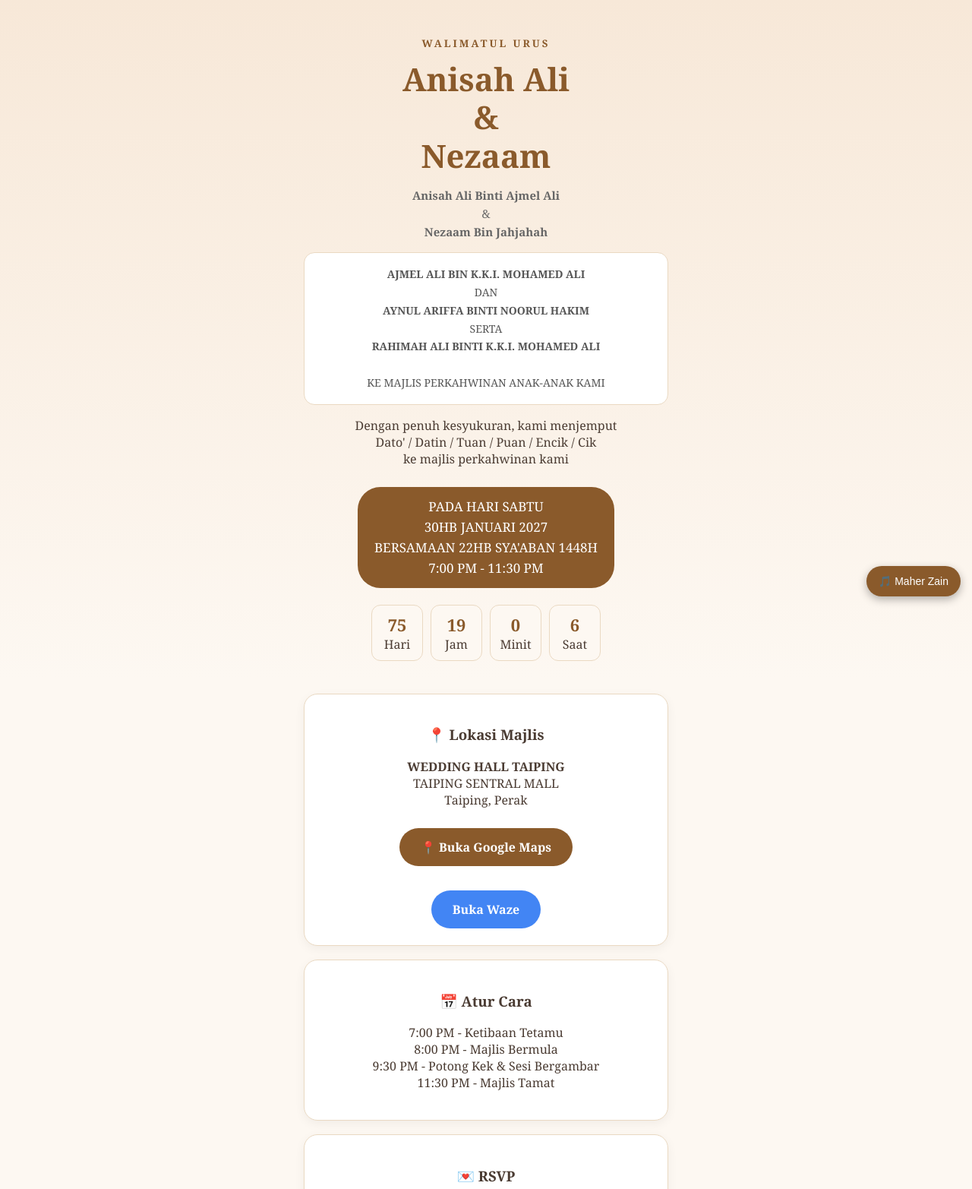
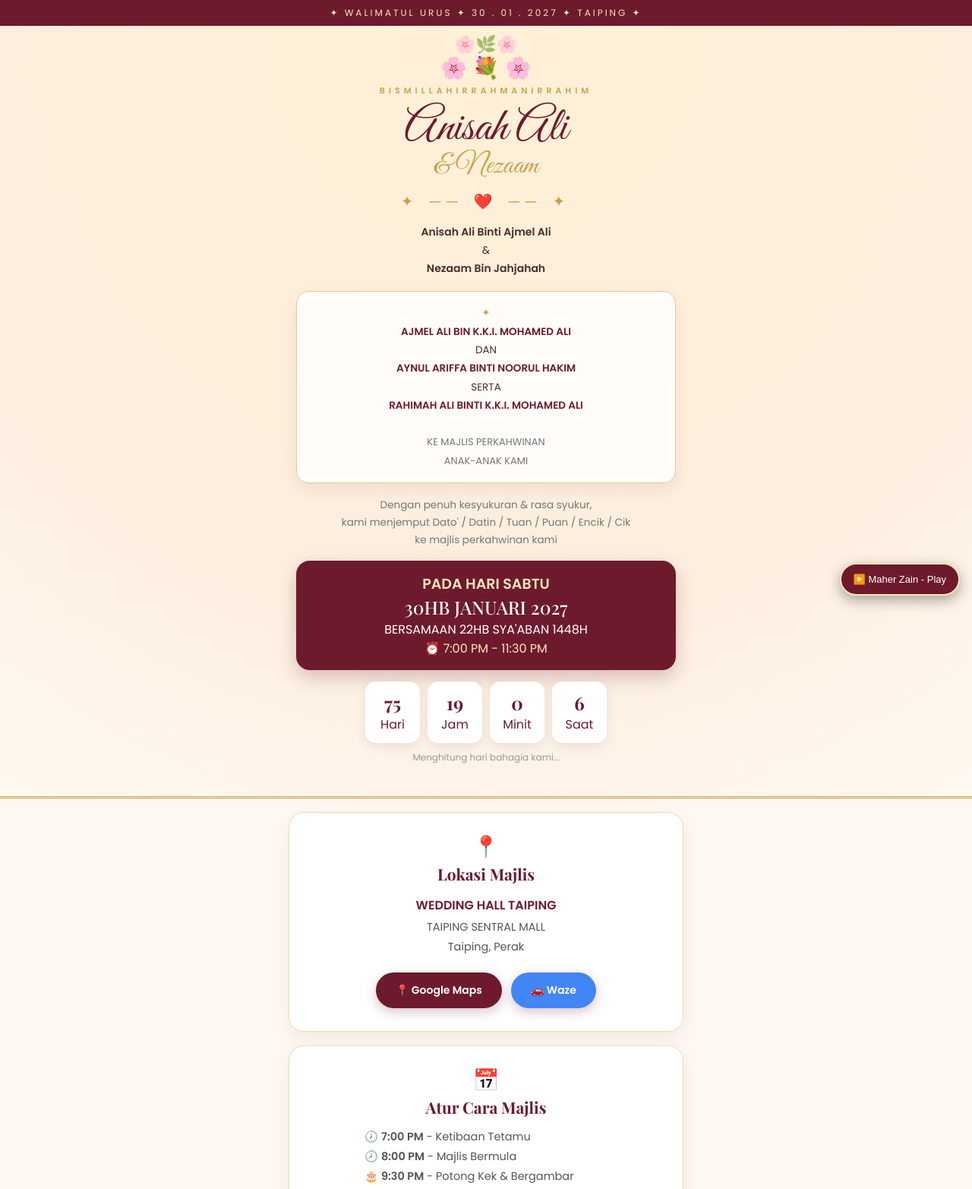
Before and after one commit to bathur1982/AnisahNezaamwedding, a plain HTML site: page index.html in a window 1280 px wide. Shown: the top 1565 px of the page at 76% size. Drawn offline with nearby package versions, Linux system fonts and the light colour scheme.

Commit message:
Update index.html

```diff
--- a/index.html
+++ b/index.html
@@ -1,47 +1,79 @@
 <!DOCTYPE html>
 <html lang="ms"><head><meta charset="UTF-8"><meta name="viewport" content="width=device-width,initial-scale=1">
 <title>Anisah Ali & Nezaam | 30 Januari 2027</title>
+<link href="https://fonts.googleapis.com/css2?family=Great+Vibes&family=Playfair+Display:wght@500;700&family=Poppins:wght@300;400;600&display=swap" rel="stylesheet">
 <style>
-*{box-sizing:border-box}body{font-family:Georgia,serif;text-align:center;background:#fdf8f2;color:#4a3b32;margin:0;padding:0}
-.hero{padding:45px 20px 25px;background:linear-gradient(#f7e8d8,#fdf8f2)}
-small{letter-spacing:3px;color:#8a5a2b;font-weight:bold}h1{font-size:42px;line-height:1.2;color:#8a5a2b;margin:12px 0}
-.full{font-size:15px;color:#666;line-height:1.6}
-.parents{font-size:14px;line-height:1.7;color:#555;background:#fff;border:1px solid #ead9c2;border-radius:14px;padding:16px;margin:15px auto;max-width:480px}
-.date{font-size:17px;background:#8a5a2b;color:#fff;display:inline-block;padding:12px 22px;border-radius:30px;margin:10px 0;line-height:1.6}
-.box{background:#fff;border:1px solid #ead9c2;border-radius:18px;padding:22px;margin:18px auto;max-width:480px;box-shadow:0 4px 14px rgba(0,0,0,.05)}
-.btn{display:inline-block;background:#8a5a2b;color:#fff;padding:14px 28px;border-radius:30px;text-decoration:none;font-weight:bold;margin-top:10px}
-.btn2{background:#25D366}.count{display:flex;justify-content:center;gap:10px;margin-top:12px}.count div{background:#fdf8f2;border:1px solid #ead9c2;border-radius:12px;padding:10px;width:68px}.count b{font-size:22px;display:block;color:#8a5a2b}
-input,select{width:100%;padding:12px;margin:8px 0;border:1px solid #ddd;border-radius:10px;font-size:15px}
-.footer{font-size:13px;color:#999;padding:20px;line-height:1.7}
-.contact a{display:block;color:#8a5a2b;text-decoration:none;font-weight:bold;padding:8px;background:#fdf8f2;border-radius:10px;margin:6px 0}
-.music{position:fixed;bottom:15px;right:15px;z-index:99;background:#8a5a2b;color:#fff;border:none;padding:12px 16px;border-radius:50px;font-size:14px;box-shadow:0 4px 12px rgba(0,0,0,.3);cursor:pointer}
+*{box-sizing:border-box}body{font-family:'Poppins',sans-serif;text-align:center;background:#fff8f0;color:#4a2c2a;margin:0}
+.topbar{background:#6d1a2d;color:#f9e6b8;padding:8px;font-size:12px;letter-spacing:3px}
+.hero{padding:35px 18px 30px;background:radial-gradient(circle at top,#fff0d6,#fdeede 60%,#fff8f0);border-bottom:3px double #c9a24b;position:relative;overflow:hidden}
+.hero:before{content:"🌸🌿🌸";position:absolute;top:8px;left:0;right:0;font-size:22px;opacity:.6}
+.script{font-family:'Great Vibes',cursive;font-size:62px;line-height:1;color:#6d1a2d;margin:10px 0 0}
+.script2{font-family:'Great Vibes',cursive;font-size:38px;color:#c9a24b;margin:-5px 0 5px}
+h2{font-family:'Playfair Display',serif;font-size:20px;letter-spacing:2px;margin:5px 0}
+.parents{background:rgba(255,255,255,.85);border:1px solid #e8c99a;border-radius:16px;padding:16px;margin:18px auto;max-width:500px;line-height:1.8;font-size:13.5px;box-shadow:0 8px 20px rgba(109,26,45,.08)}
+.parents b{color:#6d1a2d}
+.datebox{background:#6d1a2d;color:#fff;border-radius:18px;padding:16px;margin:15px auto;max-width:500px;box-shadow:0 10px 25px rgba(109,26,45,.25)}
+.datebox b{color:#f9e6b8;font-size:19px}
+.count{display:flex;justify-content:center;gap:10px;margin-top:14px}.count div{background:#fff;color:#6d1a2d;border-radius:14px;padding:12px 0;width:72px;box-shadow:0 5px 15px rgba(0,0,0,.08)}.count b{font-size:24px;display:block;font-family:'Playfair Display',serif}
+.box{background:#fff;border:1px solid #f0d9b5;border-radius:20px;padding:24px;margin:18px 12px;box-shadow:0 8px 25px rgba(0,0,0,.06);max-width:520px;margin-left:auto;margin-right:auto}
+.box h3{font-family:'Playfair Display',serif;color:#6d1a2d;font-size:21px;margin:0 0 12px}
+.box p{line-height:1.8;font-size:14.5px;color:#555}
+.btn{display:inline-block;background:#6d1a2d;color:#fff;padding:13px 26px;border-radius:30px;text-decoration:none;font-weight:600;margin:6px;font-size:14px;box-shadow:0 5px 15px rgba(109,26,45,.25)}
+.btn-gold{background:#c9a24b;color:#fff}.btn-blue{background:#4285F4}.btn2{background:#25D366}
+input,select{width:100%;padding:13px;margin:7px 0;border:1px solid #e8c99a;border-radius:12px;font-size:14px;background:#fffdf8}
+.divider{font-size:20px;color:#c9a24b;letter-spacing:8px;margin:8px 0}
+.contact a{display:block;color:#6d1a2d;text-decoration:none;font-weight:600;padding:11px;background:#fff8f0;border:1px solid #f0d9b5;border-radius:12px;margin:7px 0}
+.music{position:fixed;bottom:16px;right:16px;z-index:99;background:#6d1a2d;color:#fff;border:2px solid #f9e6b8;padding:12px 16px;border-radius:50px;font-size:13px;box-shadow:0 6px 18px rgba(0,0,0,.35);cursor:pointer}
+.footer{padding:25px 15px 70px;font-size:13px;color:#999;line-height:1.8}
+.flower{font-size:28px}
 </style></head><body>
-<button class="music" onclick="window.open('https://www.youtube.com/results?search_query=Maher+Zain+Baraka+Allahu+Lakuma','_blank')">🎵 Maher Zain</button>
+<div class="topbar">✦ WALIMATUL URUS ✦ 30 . 01 . 2027 ✦ TAIPING ✦</div>
+<audio id="lagu" loop preload="auto"><source src="https://cdn.pixabay.com/audio/2024/05/27/audio_8e2b0e2c0a.mp3" type="audio/mpeg"></audio>
+<button class="music" id="btnLagu" onclick="var a=document.getElementById('lagu');if(a.paused){a.play();this.innerHTML='⏸️ Maher Zain - Pause'}else{a.pause();this.innerHTML='▶️ Maher Zain - Play'}">▶️ Maher Zain - Play</button>
+
 <div class="hero">
-<small>WALIMATUL URUS</small>
-<h1>Anisah Ali<br>&<br>Nezaam</h1>
-<p class="full"><b>Anisah Ali Binti Ajmel Ali</b><br>&<br><b>Nezaam Bin Jahjahah</b></p>
+<div class="flower">🌸 💐 🌸</div>
+<div style="letter-spacing:5px;font-size:11px;color:#c9a24b;font-weight:600">BISMILLAHIRRAHMANIRRAHIM</div>
+<div class="script">Anisah Ali</div>
+<div class="script2">& Nezaam</div>
+<div class="divider">✦ ── ❤️ ── ✦</div>
+<p style="font-size:14px;line-height:1.7"><b>Anisah Ali Binti Ajmel Ali</b><br>&<br><b>Nezaam Bin Jahjahah</b></p>
 <div class="parents">
-<b>AJMEL ALI BIN K.K.I. MOHAMED ALI</b><br>DAN<br><b>AYNUL ARIFFA BINTI NOORUL HAKIM</b><br>SERTA<br><b>RAHIMAH ALI BINTI K.K.I. MOHAMED ALI</b><br><br>KE MAJLIS PERKAHWINAN ANAK-ANAK KAMI
+<span style="color:#c9a24b">✦</span><br>
+<b>AJMEL ALI BIN K.K.I. MOHAMED ALI</b><br>DAN<br><b>AYNUL ARIFFA BINTI NOORUL HAKIM</b><br>SERTA<br><b>RAHIMAH ALI BINTI K.K.I. MOHAMED ALI</b><br><br>
+<span style="font-size:13px;color:#777">KE MAJLIS PERKAHWINAN<br>ANAK-ANAK KAMI</span>
 </div>
-<p>Dengan penuh kesyukuran, kami menjemput<br>Dato' / Datin / Tuan / Puan / Encik / Cik<br>ke majlis perkahwinan kami</p>
-<div class="date">PADA HARI SABTU<br>30HB JANUARI 2027<br>BERSAMAAN 22HB SYA'ABAN 1448H<br>7:00 PM - 11:30 PM</div>
+<p style="font-size:13.5px;color:#777;line-height:1.7">Dengan penuh kesyukuran & rasa syukur,<br>kami menjemput Dato' / Datin / Tuan / Puan / Encik / Cik<br>ke majlis perkahwinan kami</p>
+<div class="datebox">
+<b>PADA HARI SABTU</b><br>
+<span style="font-size:24px;font-family:'Playfair Display',serif">30HB JANUARI 2027</span><br>
+BERSAMAAN 22HB SYA'ABAN 1448H<br>
+<span style="color:#f9e6b8">⏰ 7:00 PM - 11:30 PM</span>
+</div>
 <div class="count"><div><b id="d">0</b>Hari</div><div><b id="h">0</b>Jam</div><div><b id="m">0</b>Minit</div><div><b id="s">0</b>Saat</div></div>
+<p style="font-size:12px;color:#999;margin-top:10px">Menghitung hari bahagia kami...</p>
 </div>
-<div class="box"><h3>📍 Lokasi Majlis</h3><p><b>WEDDING HALL TAIPING</b><br>TAIPING SENTRAL MALL<br>Taiping, Perak</p><a class="btn" href="https://maps.google.com/?q=Taiping+Sentral+Mall+Taiping">📍 Buka Google Maps</a><br><br><a class="btn" style="background:#4285F4" href="https://waze.com/ul?q=Taiping%20Sentral%20Mall%20Taiping">Buka Waze</a></div>
-<div class="box"><h3>📅 Atur Cara</h3><p>7:00 PM - Ketibaan Tetamu<br>8:00 PM - Majlis Bermula<br>9:30 PM - Potong Kek & Sesi Bergambar<br>11:30 PM - Majlis Tamat</p></div>
-<div class="box"><h3>💌 RSVP</h3><p>Sila sahkan kehadiran sebelum <b>5 Januari 2027</b></p>
+
+<div class="box"><div class="flower">📍</div><h3>Lokasi Majlis</h3><p><b style="color:#6d1a2d;font-size:16px">WEDDING HALL TAIPING</b><br>TAIPING SENTRAL MALL<br>Taiping, Perak</p><a class="btn" href="https://maps.google.com/?q=Taiping+Sentral+Mall+Taiping">📍 Google Maps</a><a class="btn btn-blue" href="https://waze.com/ul?q=Taiping%20Sentral%20Mall%20Taiping">🚗 Waze</a></div>
+
+<div class="box"><div class="flower">📅</div><h3>Atur Cara Majlis</h3><p style="text-align:left;max-width:320px;margin:auto">🕖 <b>7:00 PM</b> - Ketibaan Tetamu<br>🕗 <b>8:00 PM</b> - Majlis Bermula<br>🎂 <b>9:30 PM</b> - Potong Kek & Bergambar<br>🌙 <b>11:30 PM</b> - Majlis Tamat</p></div>
+
+<div class="box"><div class="flower">💌</div><h3>RSVP</h3><p>Sila sahkan kehadiran sebelum<br><b style="color:#6d1a2d">5 Januari 2027</b></p>
 <input id="nama" placeholder="Nama Penuh Anda">
-<select id="hadir"><option>Akan Hadir</option><option>Tidak Dapat Hadir</option></select>
+<select id="hadir"><option>Akan Hadir ❤️</option><option>Tidak Dapat Hadir 😢</option></select>
 <input id="pax" type="number" placeholder="Bilangan Tetamu (cth: 2)">
 <a class="btn btn2" href="#" onclick="var n=document.getElementById('nama').value;var h=document.getElementById('hadir').value;var p=document.getElementById('pax').value;window.open('https://wa.me/60178122817?text='+encodeURIComponent('Assalamualaikum, saya '+n+' - '+h+' ('+p+' orang) untuk majlis Anisah Ali & Nezaam 30 Jan 2027'));return false;">Hantar RSVP WhatsApp</a></div>
-<div class="box contact"><h3>📞 Hubungi</h3>
-<a href="https://wa.me/60194341017">1. Ajmel Ali - 019-434 1017</a>
-<a href="https://wa.me/60178122817">2. Azharul Ali - 017-812 2817</a>
-<a href="https://wa.me/60177249102">3. Arif - 017-724 9102</a>
+
+<div class="box"><div class="flower">📞</div><h3>Hubungi Kami</h3>
+<a class="contact" href="https://wa.me/60194341017" style="text-decoration:none"><span>1. Ajmel Ali - 019-434 1017</span></a>
+<a class="contact" href="https://wa.me/60178122817" style="text-decoration:none"><span>2. Azharul Ali - 017-812 2817</span></a>
+<a class="contact" href="https://wa.me/60177249102" style="text-decoration:none"><span>3. Arif - 017-724 9102</span></a>
 </div>
-<div class="box"><h3>💝 Doa Buat Pengantin</h3><p><i>"Barakallahu laka wa baraka alaika wa jama'a bainakuma fii khair"</i><br>Semoga Allah memberkati kamu dan menghimpunkan kamu berdua dalam kebaikan.</p></div>
-<div class="box"><h3>🤲 Turut Mengundang</h3><p><b>TUAN JAHJAH BIN MOHAMED YUNOOS<br>DAN SEISI KELUARGA</b></p></div>
-<p class="footer"><b>Terima Kasih</b><br>Anisah Ali Binti Ajmel Ali & Nezaam Bin Jahjahah<br>30.01.2027 • Taiping<br>Terima Kasih Kerana Sudi Hadir ❤️</p>
+
+<div class="box"><div class="flower">💝</div><h3>Doa Buat Pengantin</h3><p><i style="color:#6d1a2d">"Barakallahu laka wa baraka alaika<br>wa jama'a bainakuma fii khair"</i><br><br>Semoga Allah memberkati kamu<br>dan menghimpunkan kamu berdua dalam kebaikan.</p></div>
+
+<div class="box"><div class="flower">🤲</div><h3>Turut Mengundang</h3><p><b style="color:#6d1a2d">TUAN JAHJAH BIN MOHAMED YUNOOS<br>DAN SEISI KELUARGA</b></p></div>
+
+<div class="footer"><div class="divider">✦ ✦ ✦</div><b style="color:#6d1a2d">Terima Kasih</b><br>Anisah Ali Binti Ajmel Ali & Nezaam Bin Jahjahah<br>30.01.2027 • Taiping<br>Terima Kasih Kerana Sudi Hadir ❤️</div>
 <script>var target=new Date("2027-01-30T19:00:00+08:00").getTime();setInterval(function(){var now=new Date().getTime();var diff=target-now;if(diff<0)diff=0;document.getElementById("d").innerHTML=Math.floor(diff/86400000);document.getElementById("h").innerHTML=Math.floor(diff%86400000/3600000);document.getElementById("m").innerHTML=Math.floor(diff%3600000/60000);document.getElementById("s").innerHTML=Math.floor(diff%60000/1000)},1000);</script>
 </body></html>
```
